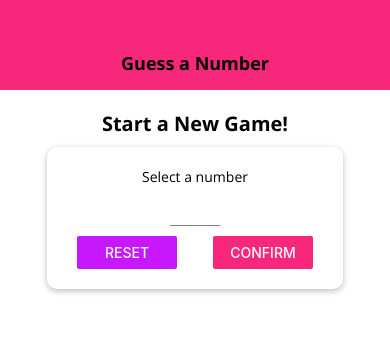
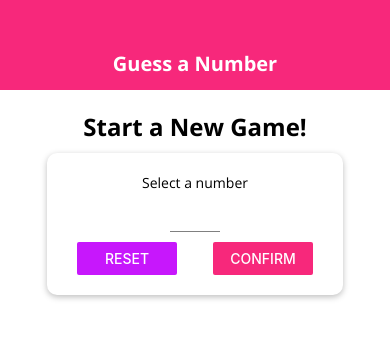
Before and after one commit to hazyikmis/rn_guess_number, a React Native app: screen / in a window 390 px wide. Shown: the top 338 px of the page. Built offline with nearby package versions, Linux system fonts and the light colour scheme.

Commit message:
template componets created for Text, and how to make styling

```diff
--- /dev/null
+++ b/components/BodyText.js
@@ -0,0 +1,15 @@
+import React from 'react';
+import { Text, StyleSheet } from 'react-native';
+
+const BodyText = (props) => (
+  <Text style={{ ...styles.bodyStyle, ...props.style }}>{props.children}</Text>
+);
+
+const styles = StyleSheet.create({
+  bodyStyle: {
+    // fontFamily: 'open-sans-bold',
+    fontFamily: 'open-sans',
+  },
+});
+
+export default BodyText;
--- a/components/Header.js
+++ b/components/Header.js
@@ -1,12 +1,13 @@
 import React from 'react';
-import { View, Text, StyleSheet } from 'react-native';
+import { View, StyleSheet } from 'react-native';
 import Colors from '../constants/colors';
+import TitleText from './TitleText';
 
 const Header = (props) => {
   const { title } = props;
   return (
     <View style={styles.header}>
-      <Text style={styles.headerTitle}>{title}</Text>
+      <TitleText style={styles.headerTitle}>{title}</TitleText>
     </View>
   );
 };
@@ -22,9 +23,9 @@
     justifyContent: 'center',
   },
   headerTitle: {
-    color: 'black',
-    fontSize: 18,
-    fontFamily: 'open-sans-bold',
+    color: 'white',
+    // fontSize: 18,  //this prop set by default in TitleText
+    // fontFamily: 'open-sans-bold', //this prop set by default in TitleText
   },
 });
 
--- /dev/null
+++ b/components/TitleText.js
@@ -0,0 +1,16 @@
+import React from 'react';
+import { Text, StyleSheet } from 'react-native';
+
+const TitleText = (props) => (
+  <Text style={{ ...styles.title, ...props.style }}>{props.children}</Text>
+);
+
+const styles = StyleSheet.create({
+  title: {
+    fontSize: 20,
+    marginVertical: 10,
+    fontFamily: 'open-sans-bold',
+  },
+});
+
+export default TitleText;
--- /dev/null
+++ b/constants/default-styles.js
@@ -0,0 +1,11 @@
+import { StyleSheet } from 'react-native';
+
+export default StyleSheet.create({
+  bodyText: {
+    fontFamily: 'open-sans',
+  },
+  title: {
+    fontFamily: 'open-sans-bold',
+    fontSize: 18,
+  },
+});
--- a/screens/GameScreen.js
+++ b/screens/GameScreen.js
@@ -2,6 +2,7 @@
 import { View, Text, StyleSheet, Button, Alert } from 'react-native';
 import NumberContainer from '../components/NumberContainer';
 import Card from '../components/Card';
+import DefaultStyles from '../constants/default-styles';
 
 const generateRandomBetween = (min, max, exclude) => {
   min = Math.ceil(min);
@@ -59,7 +60,7 @@
 
   return (
     <View style={styles.screen}>
-      <Text>Opponent's Guess</Text>
+      <Text style={DefaultStyles.title}>Opponent's Guess</Text>
       <NumberContainer>{currentGuess}</NumberContainer>
       <Card style={styles.buttonContainer}>
         {/* <Button title="Lower" onPress={nextGuessHandler.bind(this, 'lower')} /> */}
--- a/screens/StartGameScreen.js
+++ b/screens/StartGameScreen.js
@@ -2,9 +2,9 @@
 import React, { useState } from 'react';
 import {
   View,
-  Text,
+  // Text,
   StyleSheet,
-  TextInput,
+  // TextInput,
   Button,
   TouchableWithoutFeedback,
   Keyboard,
@@ -14,6 +14,8 @@
 import Colors from '../constants/colors';
 import Input from '../components/Input';
 import NumberContainer from '../components/NumberContainer';
+import BodyText from '../components/BodyText';
+import TitleText from '../components/TitleText';
 
 const StartGameScreen = (props) => {
   const { onStartGame } = props;
@@ -48,7 +50,7 @@
   if (confirmed) {
     confirmedOutput = (
       <Card style={styles.summaryContainer}>
-        <Text>You selected</Text>
+        <BodyText>You selected</BodyText>
         <NumberContainer>{selectedNumber}</NumberContainer>
         <Button
           title="Start Game"
@@ -61,10 +63,12 @@
   return (
     <TouchableWithoutFeedback onPress={() => Keyboard.dismiss()}>
       <View style={styles.screen}>
-        <Text style={styles.title}>Start a New Game!</Text>
+        {/* <Text style={styles.title}>Start a New Game!</Text> */}
+        <TitleText style={{ fontSize: 24 }}>Start a New Game!</TitleText>
         {/* <View style={styles.inputContainer}> */}
         <Card style={styles.inputContainer}>
-          <Text style={styles.selectNumber}>Select a number</Text>
+          {/* <Text style={styles.selectNumber}>Select a number</Text> */}
+          <BodyText>Select a number</BodyText>
           {/* <TextInput /> */}
           {/* <Input style={styles.input} /> */}
           {/* since in the definition of Input component, there is {...props}, this helps us to send all properties of TextInput as props to Input component */}
@@ -109,11 +113,11 @@
     padding: 10,
     alignItems: 'center',
   },
-  title: {
-    fontSize: 20,
-    marginVertical: 10,
-    fontFamily: 'open-sans-bold',
-  },
+  // title: {
+  //   fontSize: 20,
+  //   marginVertical: 10,
+  //   fontFamily: 'open-sans-bold',
+  // },
   inputContainer: {
     width: 300,
     maxWidth: '80%',
@@ -144,9 +148,9 @@
   summaryContainer: {
     marginTop: 20,
   },
-  selectNumber: {
-    fontFamily: 'open-sans',
-  },
+  // selectNumber: {
+  //   fontFamily: 'open-sans',
+  // },
 });
 
 export default StartGameScreen;
```
